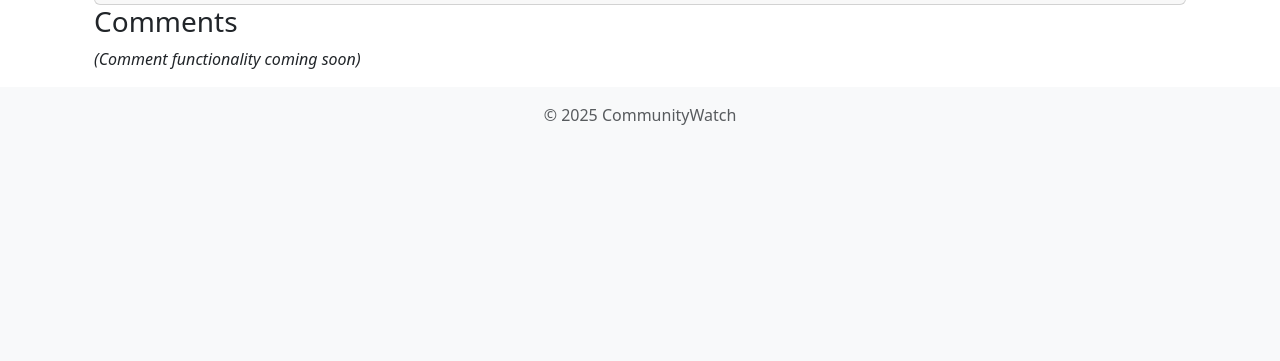
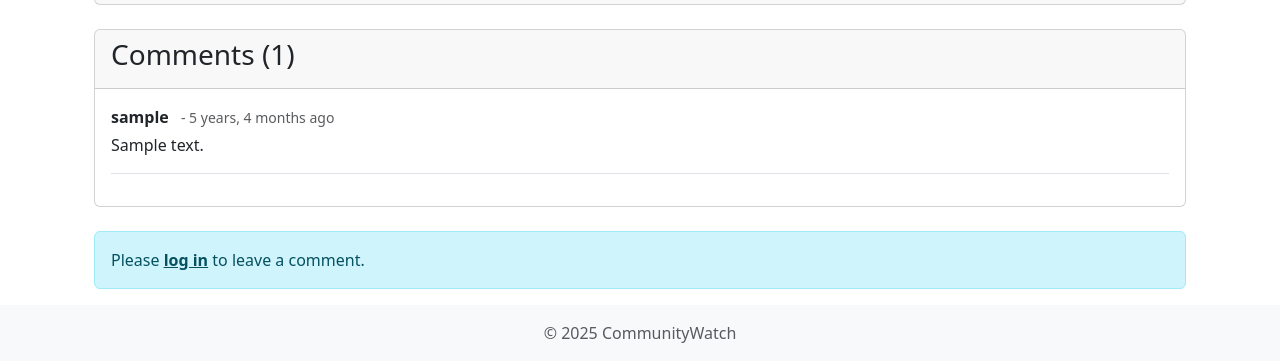
Before and after one commit to Vipersolo/Community_watch, a Django app: page /issues/1/ in a window 1280 px wide. Shown: the part 1026-1387 px from the top of the page. Before the commit the page ends 1151 px from the top, so only its background shows below. Run offline with Django 5.2, Linux system fonts and the light colour scheme; tables that the repository leaves empty hold one stand-in row (values such as "Sample post"); grey boxes marked "Sample" are stand-in pictures; some libraries are stand-ins or nearby versions.

Commit message:
phase 5 comments completed

```diff
--- a/issues/forms.py
+++ b/issues/forms.py
@@ -1,5 +1,5 @@
 from django import forms
-from .models import Issue, IssueCategory
+from .models import Issue, IssueCategory, Comment
 
 class IssueForm(forms.ModelForm):
     # Explicitly define category to use a ModelChoiceField for better control if needed,
@@ -48,3 +48,21 @@ class IssueForm(forms.ModelForm):
             pass # Or log a warning, or decide if issue can be submitted without precise coords
 
         return cleaned_data
+
+
+
+
+class CommentForm(forms.ModelForm):
+    class Meta:
+        model = Comment
+        fields = ['comment_text'] # Only the user needs to fill this
+        widgets = {
+            'comment_text': forms.Textarea(attrs={
+                'class': 'form-control',
+                'rows': 3,
+                'placeholder': 'Write your comment here...'
+            }),
+        }
+        labels = {
+            'comment_text': '', # Hides the default label if placeholder is enough
+        }
--- a/issues/models.py
+++ b/issues/models.py
@@ -79,3 +79,34 @@ class Upvote(models.Model):  # This is line 61 (or around there)
     def __str__(self):
         # THIS LINE MUST BE INDENTED FURTHER (relative to 'def __str__:')
         return f"{self.user.username} upvoted '{self.issue.title}'"
+
+
+
+class Comment(models.Model):
+    issue = models.ForeignKey(
+        'Issue',
+        on_delete=models.CASCADE,
+        related_name='comments'
+    )  # Each comment is linked to one issue; deleting the issue removes its comments
+
+    user = models.ForeignKey(
+        settings.AUTH_USER_MODEL,
+        on_delete=models.CASCADE,
+        related_name='issue_comments'
+    )  # The user who made the comment; deleting the user removes their comments
+
+    comment_text = models.TextField(
+        verbose_name="Your Comment"
+    )  # The content of the comment
+
+    created_at = models.DateTimeField(
+        auto_now_add=True
+    )  # Automatically stores the timestamp when the comment is created
+
+    class Meta:
+        ordering = ['created_at']  # Shows oldest comments first; use ['-created_at'] for newest first
+        verbose_name = "Comment"
+        verbose_name_plural = "Comments"
+
+    def __str__(self):
+        return f"Comment by {self.user.username} on '{self.issue.title}' at {self.created_at.strftime('%Y-%m-%d %H:%M')}"
--- a/issues/templates/issues/issue_detail.html
+++ b/issues/templates/issues/issue_detail.html
@@ -94,10 +94,54 @@
     </div>
 
     {# Comments section will go here in a later phase #}
-    <div class.1="mt-4">
-        <h3>Comments</h3>
-        <p><em>(Comment functionality coming soon)</em></p>
+    <div class="mt-4 card">
+    <div class="card-header">
+        <h3>Comments ({{ comments.count }})</h3>
     </div>
+    <div class="card-body">
+        {% if comments %}
+            {% for comment in comments %}
+            <div class="mb-3 pb-3 border-bottom">
+                <p class="mb-1">
+                    <strong>{{ comment.user.username }}</strong>
+                    <small class="text-muted ms-2">- {{ comment.created_at|timesince }} ago</small>
+                </p>
+                <p class="card-text">{{ comment.comment_text|linebreaksbr }}</p>
+            </div>
+            {% endfor %}
+        {% else %}
+            <p>No comments yet. Be the first to comment!</p>
+        {% endif %}
+    </div>
+</div>
+
+{# Comment Form - only show if user is authenticated #}
+{% if user.is_authenticated %}
+<div class="mt-4 card">
+    <div class="card-header">
+        <h4>Leave a Comment</h4>
+    </div>
+    <div class="card-body">
+        <form method="POST" action="{% url 'issues:issue_detail' issue.pk %}"> {# Form submits to the same page #}
+            {% csrf_token %}
+            {% if comment_form.non_field_errors %}
+                <div class="alert alert-danger">
+                    {{ comment_form.non_field_errors }}
+                </div>
+            {% endif %}
+            <div class="mb-3">
+                {{ comment_form.comment_text.errors }}
+                {{ comment_form.comment_text }}
+            </div>
+            <button type="submit" class="btn btn-primary">Post Comment</button>
+        </form>
+    </div>
+</div>
+{% else %}
+<div class="alert alert-info mt-4" role="alert">
+    Please <a href="{% url 'users:login' %}?next={{ request.path }}" class="alert-link">log in</a> to leave a comment.
+</div>
+{% endif %}
 </div>
 {% endblock %}
 
--- a/issues/views.py
+++ b/issues/views.py
@@ -4,7 +4,8 @@ from django.db import IntegrityError
 from django.shortcuts import render, redirect, get_object_or_404
 from django.contrib.auth.decorators import login_required # For function-based views
 from django.contrib import messages
-from .models import Issue, IssueCategory
+from .models import Issue, IssueCategory, Comment
+from .forms import CommentForm # Import CommentForm
 from .forms import IssueForm # The form we just created
 from .models import Upvote # Import Upvote model
 
@@ -42,9 +43,36 @@ def report_issue(request):
 
 def issue_detail(request, pk):
     issue = get_object_or_404(Issue, pk=pk)
-    # We can add comments and upvote forms/logic here later
+    comments = issue.comments.all().order_by('created_at') # Or '-created_at' for newest first
+
+    if request.method == 'POST':
+        # This part handles new comment submission
+        if not request.user.is_authenticated: # Double check, though form might not show
+            messages.error(request, "You must be logged in to comment.")
+            return redirect('users:login') # Or redirect back to issue_detail
+
+        comment_form = CommentForm(request.POST)
+        if comment_form.is_valid():
+            new_comment = comment_form.save(commit=False)
+            new_comment.issue = issue
+            new_comment.user = request.user
+            new_comment.save()
+            messages.success(request, 'Your comment has been added successfully.')
+            # Redirect to the same page to show the new comment and clear the form
+            return redirect('issues:issue_detail', pk=issue.pk)
+        else:
+            # If form is invalid, we'll re-render the page with errors in comment_form
+            # We still need to pass an empty form for GET requests if POST fails
+            # So, we fall through to the GET request handling below,
+            # but 'comment_form' will contain the errors.
+            pass # Let the existing form rendering handle it
+    else: # GET request
+        comment_form = CommentForm() # An empty form for new comments
+
     context = {
         'issue': issue,
+        'comments': comments,
+        'comment_form': comment_form,
         'page_title': f"Issue: {issue.title}"
     }
     return render(request, 'issues/issue_detail.html', context)
```
Also changed, not shown: issues/admin.py (+30 -1 lines), issues/migrations/0003_comment.py (added).
